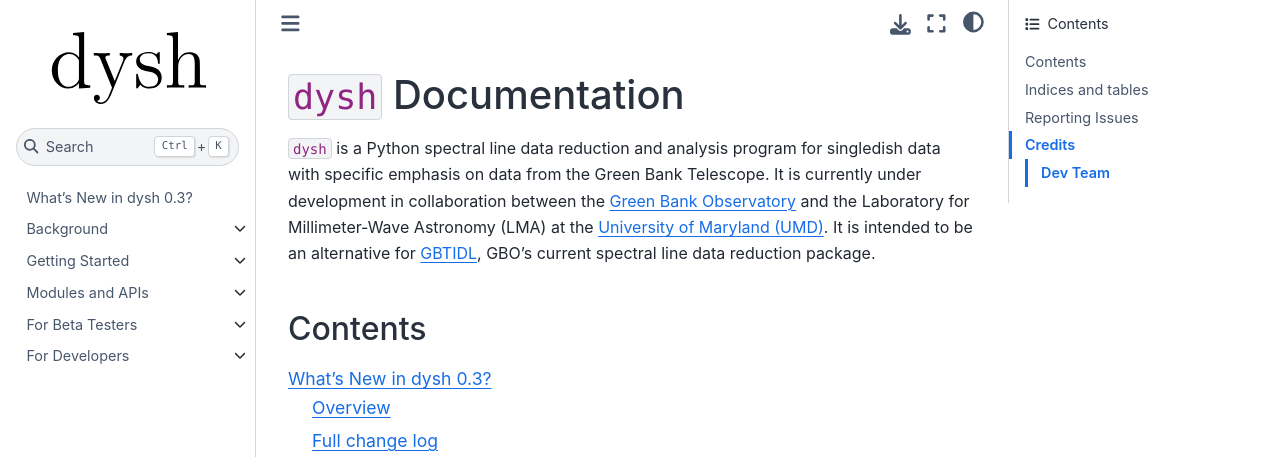
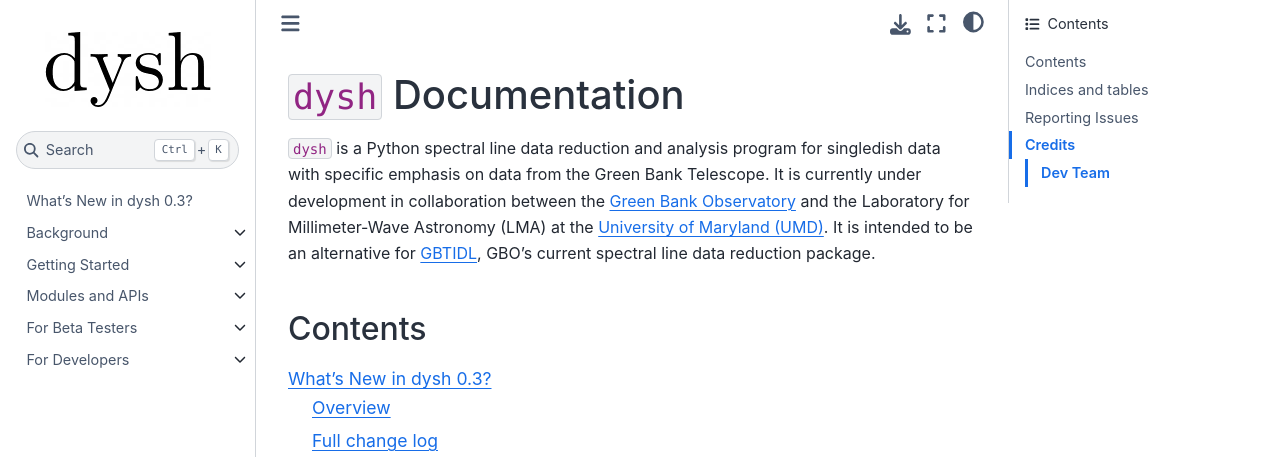
Before and after one commit to GreenBankObservatory/dysh, a Sphinx documentation site: the page built from docs/source/index.rst, in a window 1280 px wide. Shown: the top 457 px of the page. Built offline with Sphinx 7.4.7 and the Sphinx Book theme 1.1.4, drawn with Linux system fonts in a browser that asks for light colours; pages that are not in the unit, such as notebooks, are missing from menus; the version number could not be read and is left out.

Commit message:
add logos for light and dark mode

```diff
--- a/docs/source/conf.py
+++ b/docs/source/conf.py
@@ -114,13 +114,17 @@
 #
 # TODO: consider using sphinx_sizzle_theme, so we get tooltip definitions?
 html_theme = "sphinx_book_theme"
-html_logo = "_static/icon/logo.svg"
 
 # Theme options are theme-specific and customize the look and feel of a theme
 # further.  For a list of options available for each theme, see the
 # documentation.
 #
-html_theme_options = {}
+html_theme_options = {
+    "logo": {
+        "image_light": "_static/icon/dysh_logo_lightmode.png",
+        "image_dark": "_static/dysh_logo_darkmode.png",
+    }
+}
 
 # Add any paths that contain custom static files (such as style sheets) here,
 # relative to this directory. They are copied after the builtin static files,
```
Also changed, not shown: docs/source/_static/icon/dysh_logo_darkmode.png (added), docs/source/_static/icon/dysh_logo_lightmode.png (added), docs/source/_static/icon/logo.svg (deleted).
